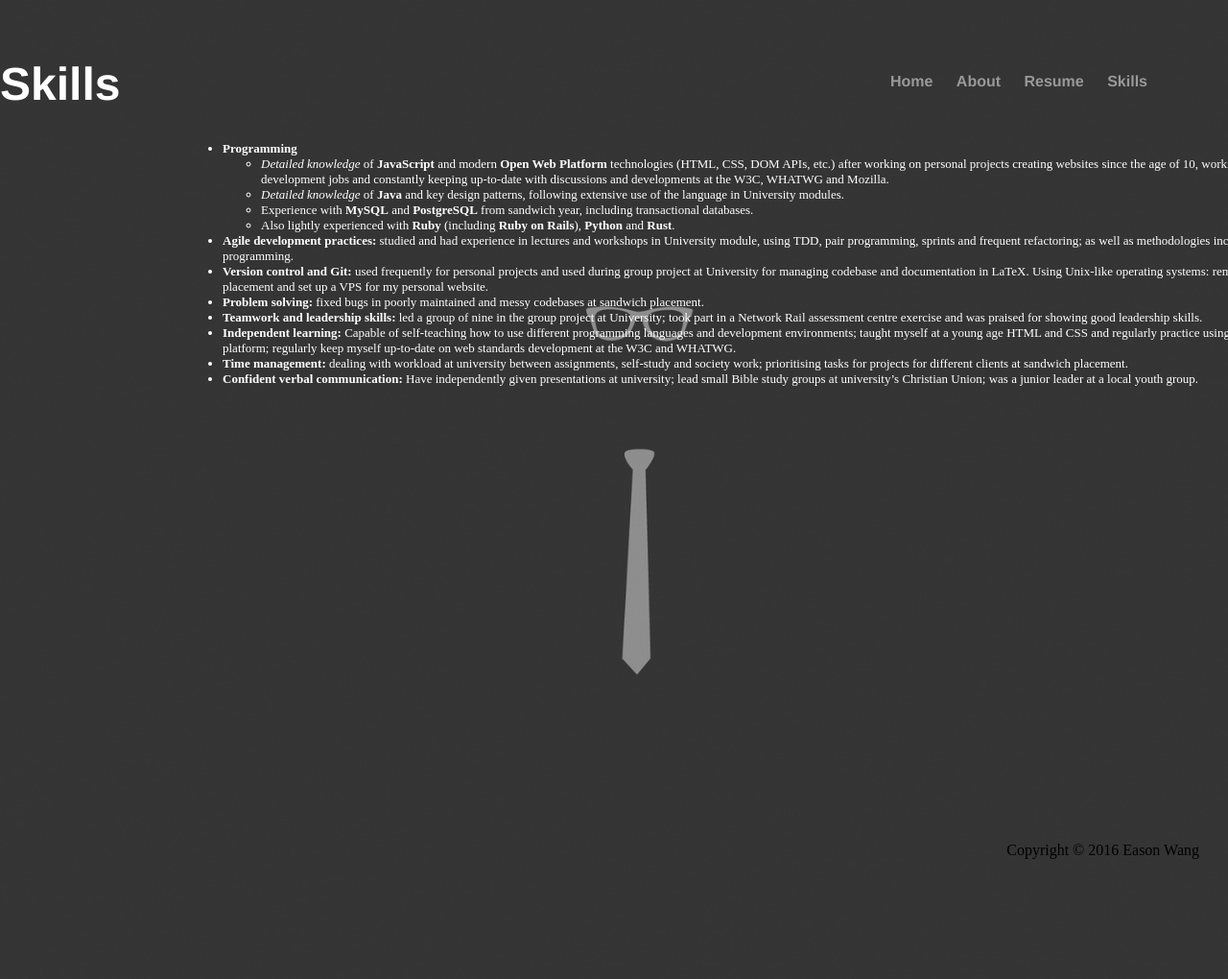
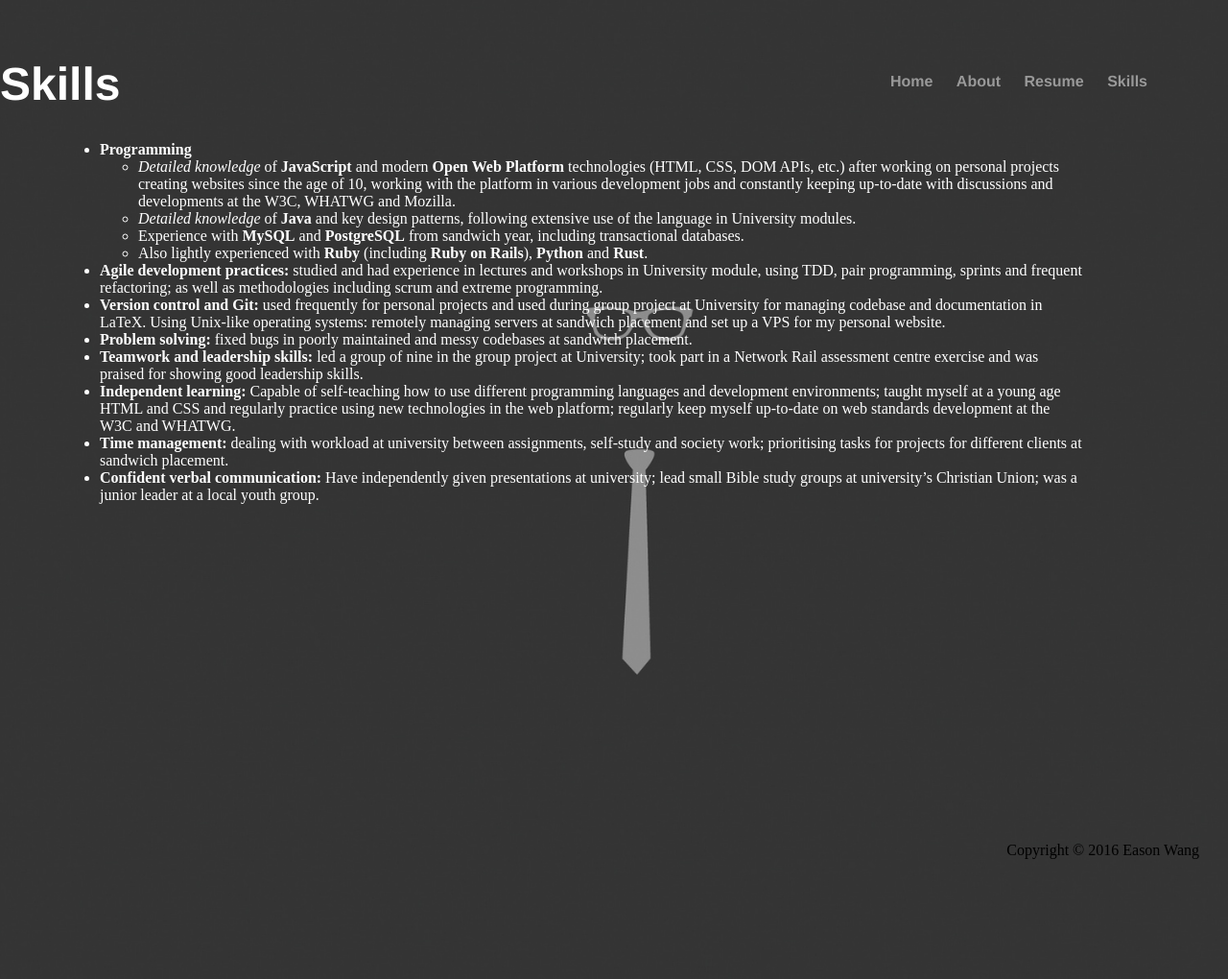
Before and after one commit to Eason666/Easonwang.github.io, a Jekyll site: the page built from blog/index.html, in a window 1280 px wide. Shown: the whole page at 96% size. Built offline with Jekyll 4.4.1, drawn with Linux system fonts in a browser that asks for light colours.

Commit message:
Update main.css

```diff
--- a/css/main.css
+++ b/css/main.css
@@ -94,9 +94,10 @@ ul.posts li {
 
 .content{
   	color:#ffffff;
-	left: 15%;
+	left: 5%;
 	position:relative;
-	font-size: small;
+	font-size: medium;
+	width : 80%;
 }
 
 #skills{
```
